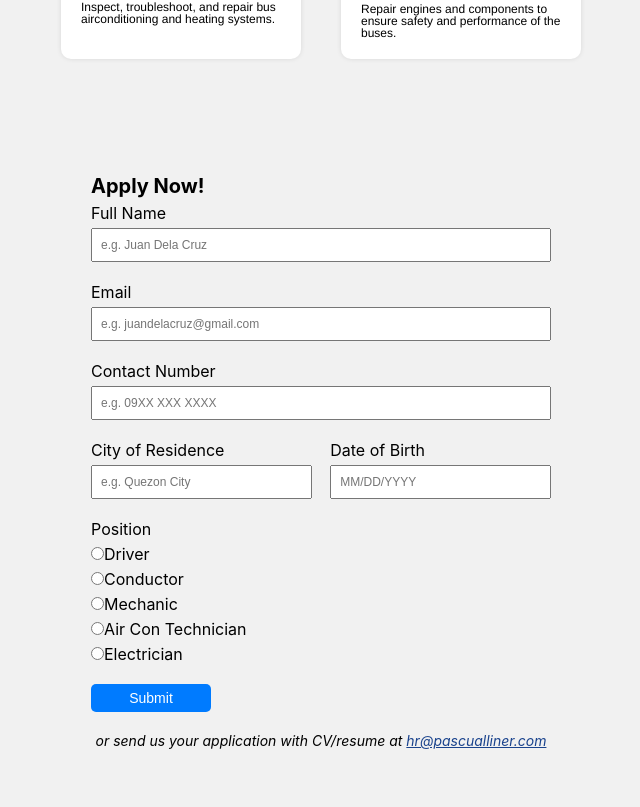
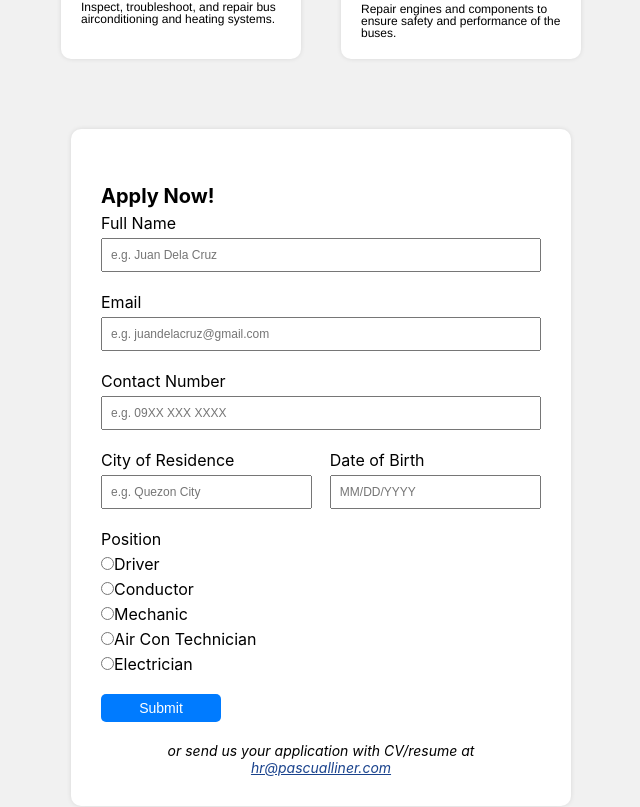
Before and after one commit to kaitiepiee/pli-app, a React (Create React App) app: page /Careers in a window 1280 px wide. Shown: the part 535-1342 px from the top of the page, without its empty margins (319-959 px from the left). Built offline with nearby package versions, Linux system fonts and the light colour scheme.

Commit message:
apply form changes

```diff
--- a/src/pages/css/Careers.css
+++ b/src/pages/css/Careers.css
@@ -11,7 +11,10 @@
   margin: 0 auto;
   font-family: 'Inter', sans-serif;
   margin-top: 50px;
-  padding: 20px;
+  padding: 30px;
+  background-color: white;
+  box-shadow: 0 0 5px rgba(0, 0, 0, 0.1);
+  border-radius: 10px;
 }
 
 .page-title {
```
